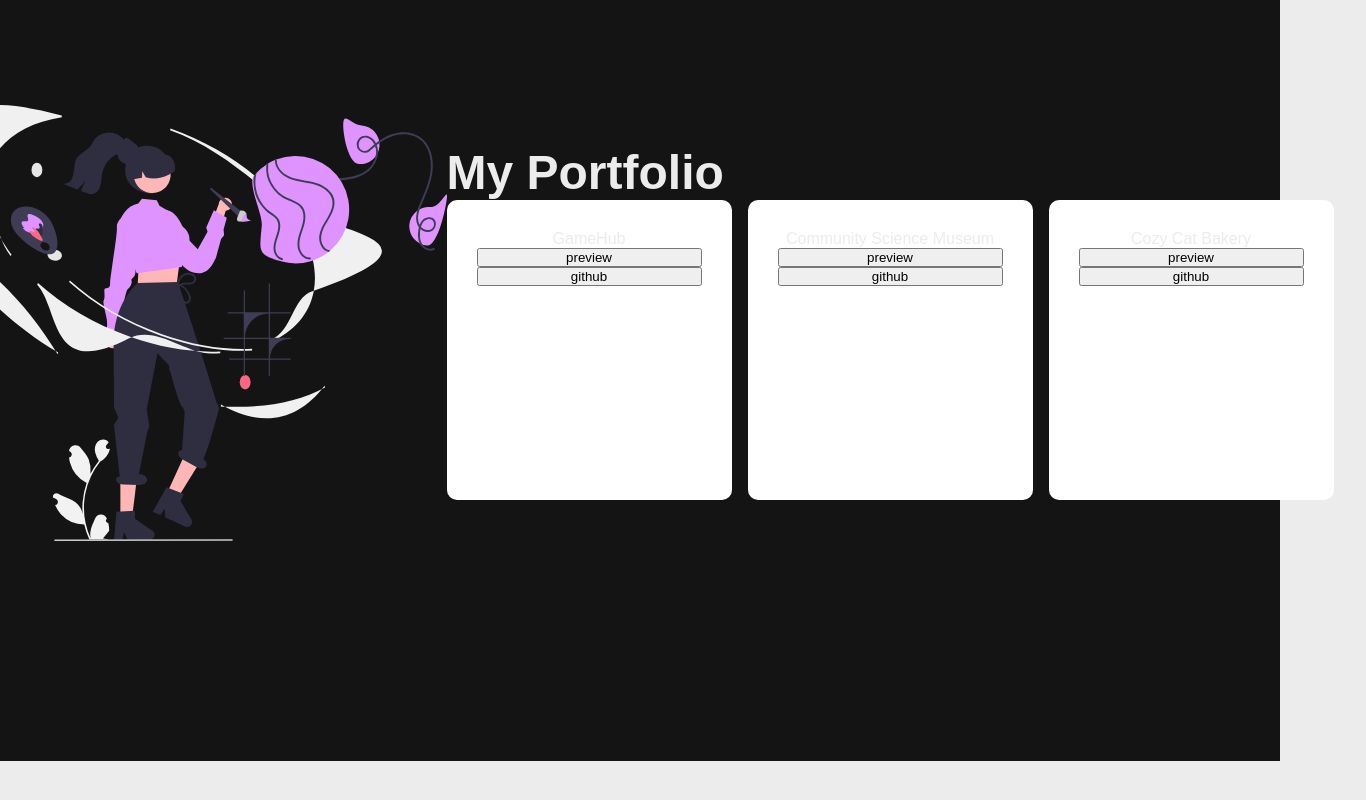
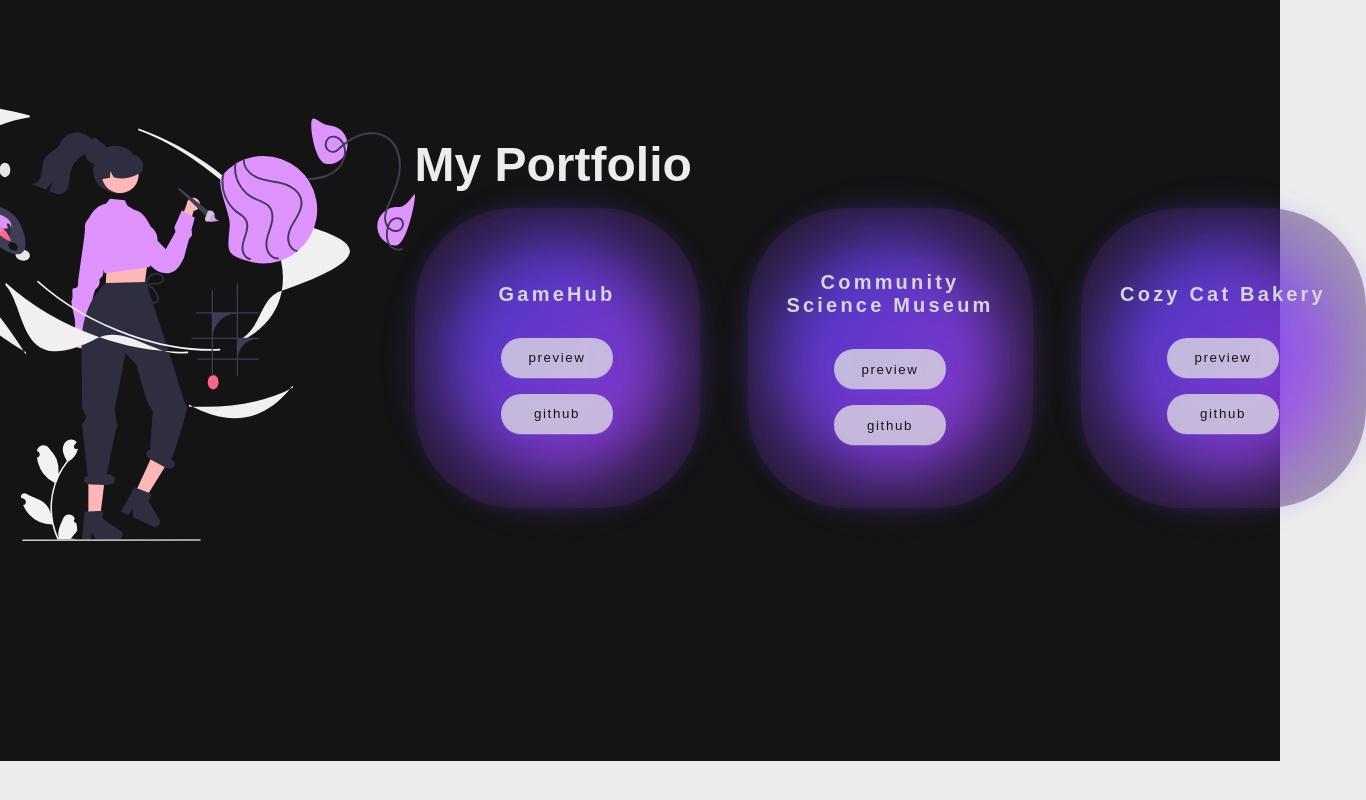
Before and after one commit to lagoracodes/portfolio-1-laura-slivka, a plain HTML site: page index.html in a window 1280 px wide. Shown: the part 1671-2471 px from the top of the page, 1366 px wide, since content can reach past the window. Drawn offline with Linux system fonts and the light colour scheme.

Commit message:
15-12-24 v2

```diff
--- a/index.html
+++ b/index.html
@@ -65,19 +65,47 @@
             <div class="project">
               <p>GameHub</p>
               <div class="project-buttons f-fd-col">
-                <button>preview</button><button>github</button>
+                <button>
+                  <a
+                    href="https://game-hub-laura-slivka.netlify.app/"
+                    target="”_blank”"
+                    >preview</a
+                  ></button
+                ><button>
+                  <a href="https://github.com/lagoracodes/GameHub">github</a>
+                </button>
               </div>
             </div>
             <div class="project">
               <p>Community Science Museum</p>
               <div class="project-buttons f-fd-col">
-                <button>preview</button><button>github</button>
+                <button>
+                  <a
+                    href="https://friendly-figolla-3674fc.netlify.app/"
+                    target="”_blank”"
+                    >preview</a
+                  ></button
+                ><button>
+                  <a
+                    href="https://github.com/lagoracodes/community-science-museum"
+                    >github</a
+                  >
+                </button>
               </div>
             </div>
             <div class="project">
               <p>Cozy Cat Bakery</p>
-              <div class="f-fd-col">
-                <button>preview</button><button>github</button>
+              <div class="project-buttons f-fd-col">
+                <button>
+                  <a href="https://cozycatbakery.netlify.app/" target="”_blank”"
+                    >preview</a
+                  ></button
+                ><button>
+                  <a
+                    href="https://github.com/lagoracodes/project-exam-1-lauraslivka"
+                    >github</a
+                  >
+                </button>
               </div>
             </div>
           </div>
--- a/script.js
+++ b/script.js
@@ -27,4 +27,16 @@ document.addEventListener("DOMContentLoaded", () => {
   );
 
   sections.forEach((section) => observer.observe(section));
+
+  //   nav bar scroll
+
+  const navbar = document.querySelector("nav");
+
+  window.addEventListener("scroll", () => {
+    if (window.scrollY > 50) {
+      navbar.classList.add("scrolled");
+    } else {
+      navbar.classList.remove("scrolled");
+    }
+  });
 });
--- a/styles.css
+++ b/styles.css
@@ -122,6 +122,10 @@ nav {
   position: sticky;
   top: 0px;
   z-index: 10;
+}
+
+nav.scrolled {
+  background: rgb(7, 7, 7);
 }
 
 .nav-left,
@@ -295,17 +299,78 @@ nav {
 }
 
 #projects {
+  padding-top: 1rem;
+  gap: 3rem;
+}
+
+#projects p {
+  font-weight: 600;
+  letter-spacing: 0.2rem;
+  font-size: 1.25rem;
+  color: rgb(214, 214, 214);
+}
+
+#projects a {
+  color: rgb(20, 20, 20);
+  justify-content: center;
+}
+
+.project-buttons {
+  justify-content: flex-end;
+  padding-top: 2rem;
   gap: 1rem;
 }
 
 .project {
-  background: rgb(255, 255, 255);
+  position: relative;
+  display: flex;
+  flex-direction: column;
+  justify-content: center;
+  align-items: center;
   height: 300px;
   width: 285px;
-  border-radius: 10px;
+  border-radius: 100px;
   max-height: 340px;
   padding: 30px;
   text-align: center;
+  background-color: #42225c67;
+  filter: drop-shadow(0 0 8px #6b54ff48);
+  transition: filter 0.2s ease-in-out;
+}
+
+.project::before {
+  content: "";
+  position: absolute;
+  top: 50%;
+  left: 50%;
+  transform: translate(-50%, -50%);
+  z-index: -1;
+  background: linear-gradient(-45deg, rgb(192, 68, 255), rgb(78, 67, 255));
+  height: 80%;
+  width: 80%;
+  border-radius: 50%;
+  filter: blur(30px);
+  opacity: 0.7;
+}
+
+.project:hover {
+  background-position: 100% 0;
+  filter: drop-shadow(0 0 16px #6b54ff93);
+}
+
+#projects button {
+  width: 7rem;
+  height: 2.5rem;
+  border: none;
+  letter-spacing: 0.1rem;
+  cursor: pointer;
+  border-radius: 20px;
+  background-color: #e7e7e7bb;
+  box-shadow: 0 5px 15px #6240ea25, rgba(255, 255, 255, 0.171) 0px 1px;
+}
+
+#projects button:hover {
+  background-color: #ffffffbb;
 }
 
 /* contact */
```
